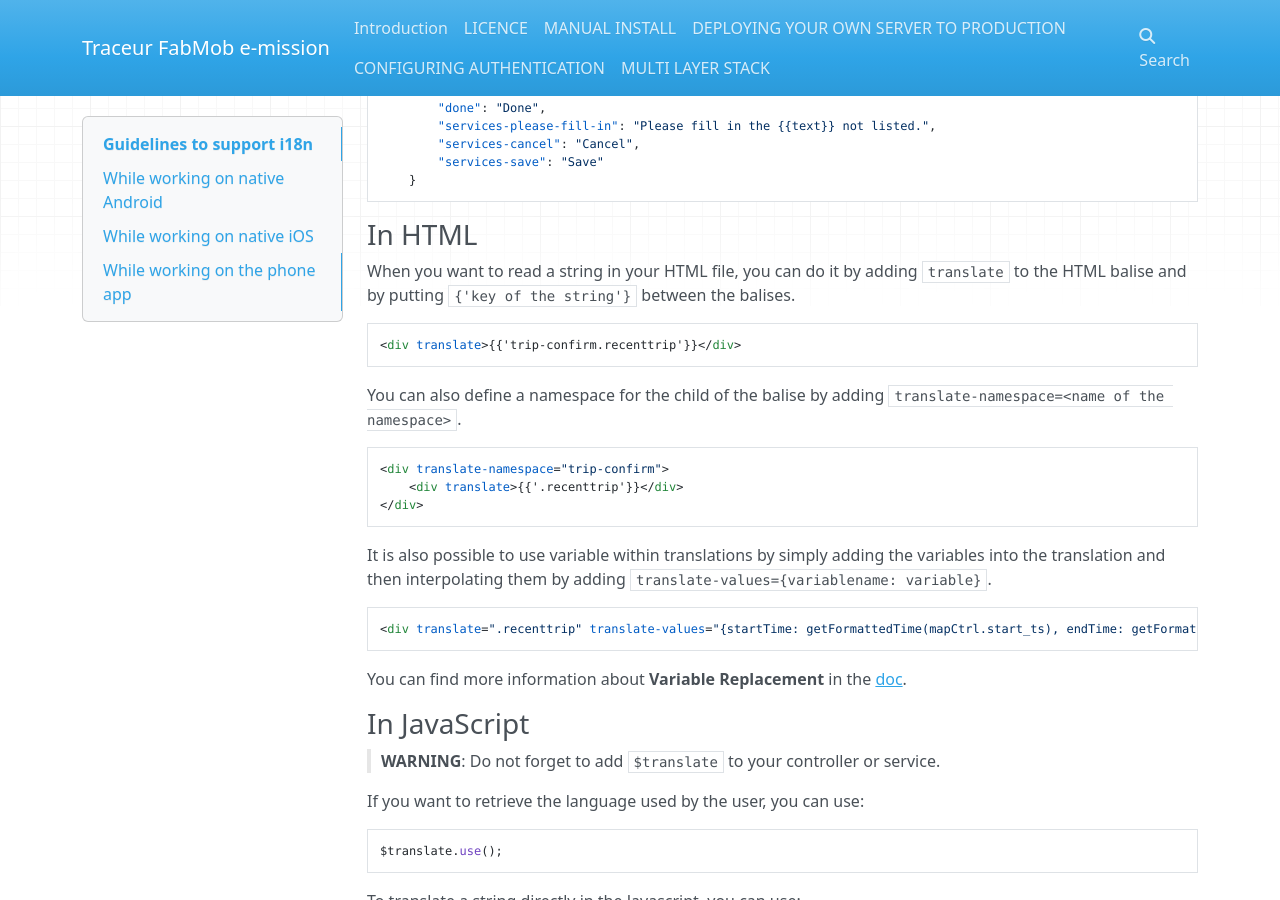
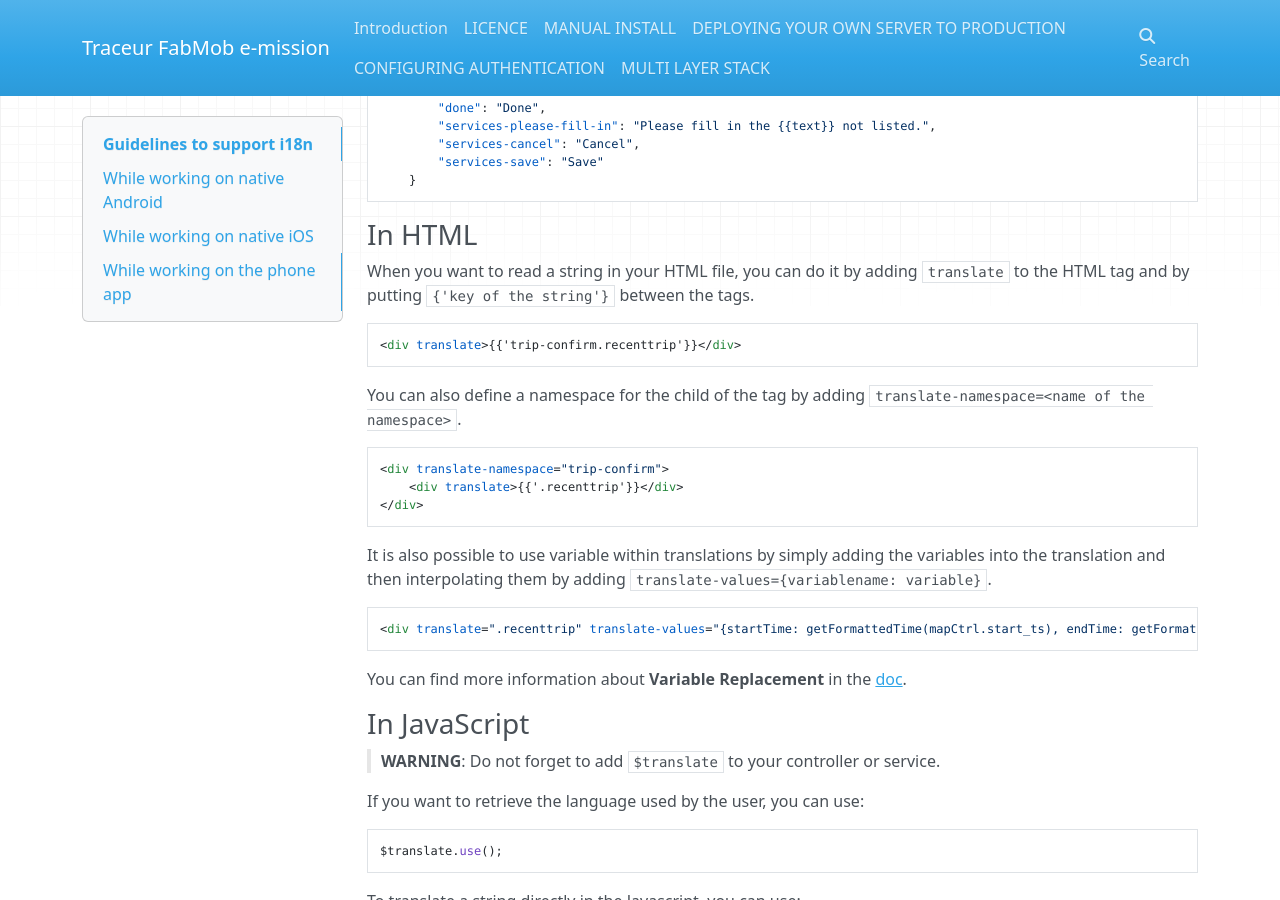
Before and after one commit to e-mission/e-mission-docs, an MkDocs documentation site: the page built from docs/e-mission-phone/guidelines_to_support_i18n.md, in a window 1280 px wide and 900 px high, scrolled down 1277 px. Built offline with MkDocs 1.6.1, drawn with Linux system fonts in a browser that asks for light colours; nearby versions of some CDN libraries; old or Windows-style settings are respelled for this version of MkDocs.

Commit message:
Change balise to tag

````diff
--- a/docs/e-mission-phone/guidelines_to_support_i18n.md
+++ b/docs/e-mission-phone/guidelines_to_support_i18n.md
@@ -61,13 +61,13 @@
 
 ### In HTML
 
-When you want to read a string in your HTML file, you can do it by adding `translate` to the HTML balise and by putting `{'key of the string'}` between the balises.
+When you want to read a string in your HTML file, you can do it by adding `translate` to the HTML tag and by putting `{'key of the string'}` between the tags.
 
 ```html
 <div translate>{{'trip-confirm.recenttrip'}}</div>
 ```
 
-You can also define a namespace for the child of the balise by adding `translate-namespace=<name of the namespace>`.
+You can also define a namespace for the child of the tag by adding `translate-namespace=<name of the namespace>`.
 
 ```html
 <div translate-namespace="trip-confirm">
````
